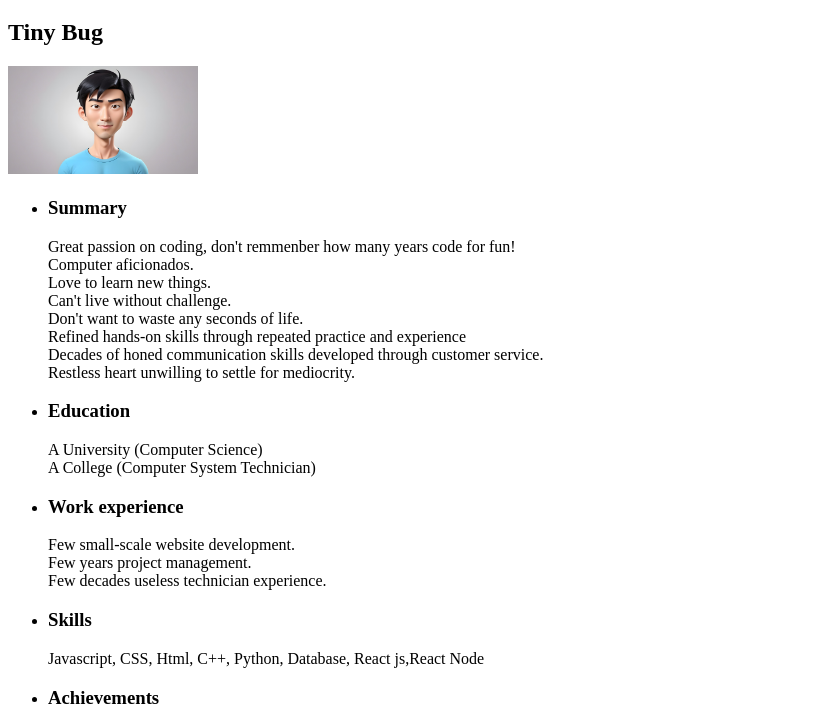
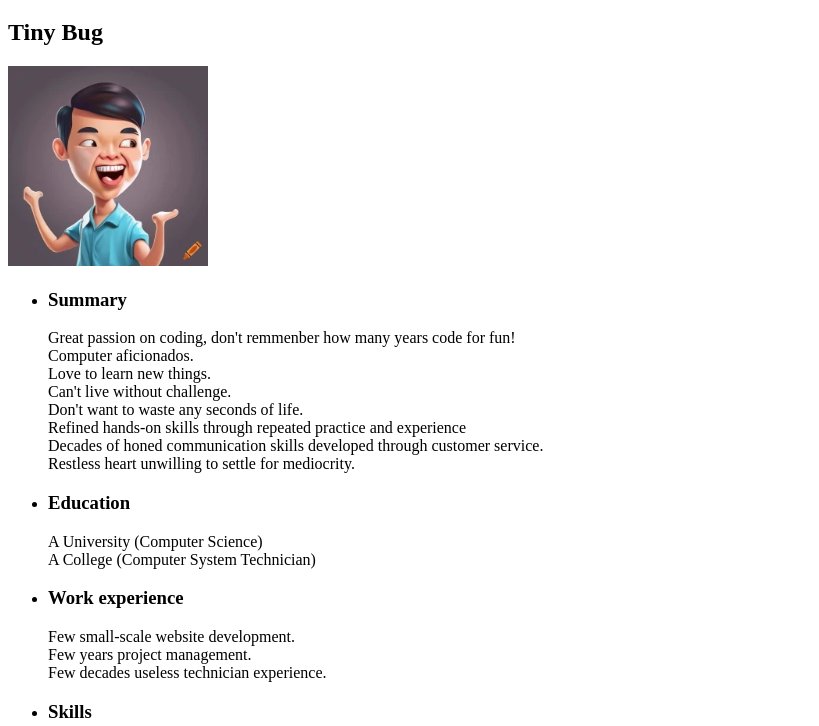
Before and after one commit to zyqhome/Capstone-Project, a plain HTML site: page index.html in a window 1280 px wide. Shown: the part 61-787 px from the top of the page, without its empty margins (0-819 px from the left). Drawn offline with Linux system fonts and the light colour scheme.

Commit message:
CSS style
small change styles

```diff
--- a/index.html
+++ b/index.html
@@ -7,6 +7,7 @@
     <style>
         #myself {
             width: 15%;
+            min-width: 200px;
         }
     </style>
 </head>
@@ -16,7 +17,7 @@
     </header>
     <main>
         <h2>Tiny Bug</h2>
-        <img id="myself" src="./assets/A_Man_AI_Generated.jpg" alt="Tiny Bug">
+        <img id="myself" src="./assets/A_Man_AI_Generated_half_body_funny.jpg" alt="Tiny Bug">
         <ul>
             <li><h3>Summary</h3>
                 <p> Great passion on coding, don't remmenber how many years code for fun!<br>
```
Also changed, not shown: assets/A_Man_AI_Generated_half_body_funny.jpg (added).
